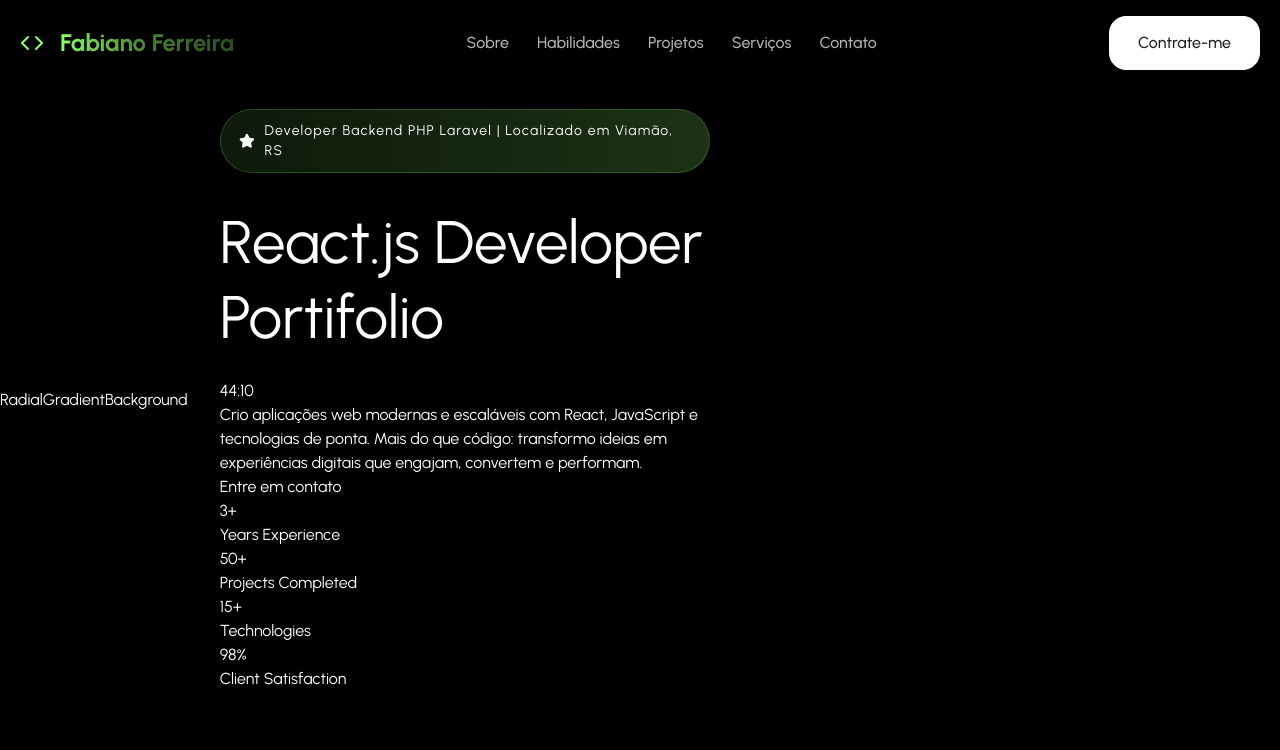
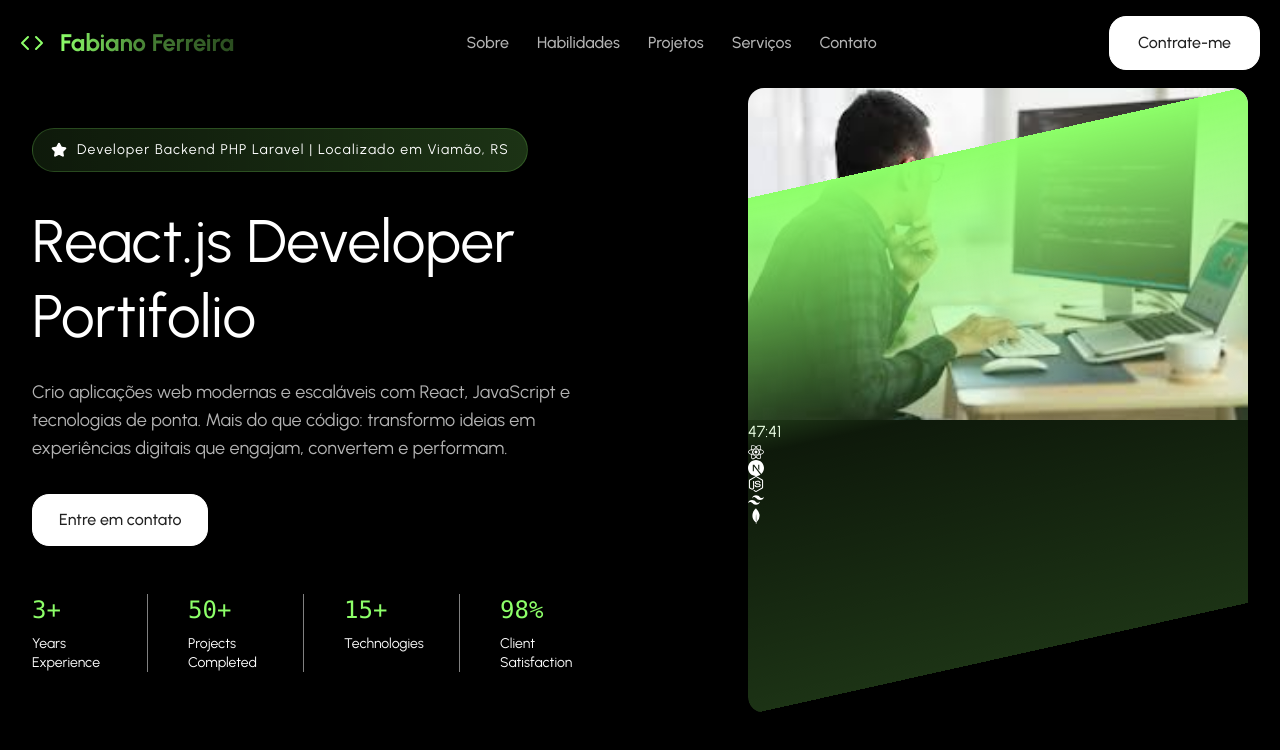
Before and after one commit to fabianofforte/react-de-portifolio, a React (Vite) app: page / in a window 1280 px wide. Shown: the top 750 px of the page. Built offline with nearby package versions, Linux system fonts and the light colour scheme.

Commit message:
commit tailwindcss

```diff
--- a/src/App.jsx
+++ b/src/App.jsx
@@ -4,7 +4,7 @@
 
 const App = () => {
   return(
-    <div className="min-h-screen bg-black">
+    <div className="min-h-screen bg-black pb-[100vh]">
       <Navbar />
       <main>
         <Hero />
--- a/src/components/sections/Hero.jsx
+++ b/src/components/sections/Hero.jsx
@@ -15,11 +15,11 @@
 const Hero = () => {
   return (
     <section className="relative min-h-screen flex items-center overflow-hidden bg-black">
-      <RadialGradientBackground variant="hero" />
+      {/*<RadialGradientBackground variant="hero" />*/}
       {/* Contant Container */}
       <div className="relative z-10 max-w-7xl mx-auto px-4 sm:px-6 lg:px-8 py-20 w-full">
         <div className="grid grid-cols-1 lg:grid-cols-2 gap-12 items-center">
-          {/* Left Column - Contnt */}
+          {/* Left Column - Content */}
           <div className="text-left">
             <FadeIn delay={0}>
               <div className="inline-flex items-center gap-2.5 px-[18px] py-[11px] mb-8 bg-linear-to-r from-primary/10 via-primary/15 to-primary/20 border border-primary/20 rounded-full">
@@ -32,31 +32,68 @@
             <FadeIn delay={100}>
               <h1 className="text-4xl md:text-5xl lg:text-6xl font-normal text-white mb-6 leading-tight">React.js Developer Portifolio</h1>
             </FadeIn>
-
-            44:10
             <FadeIn delay={200}>
-              <p className="">
+              <p className="text-lg text-white/70 max-w-[550px] mb-8">
                 Crio aplicações web modernas e escaláveis com React, JavaScript
                 e tecnologias de ponta. Mais do que código: transformo ideias em
                 experiências digitais que engajam, convertem e performam.
               </p>
             </FadeIn>
             <FadeIn delay={300}>
-              <button onClick={() => scrollToSection("contact")} className="">
-                <div className="">Entre em contato</div>
+              <button onClick={() => scrollToSection("contact")} className="inline-flex items-center gap-0 mb-12 group">
+                <div className="relative z-10 bg-white text-[#212121] rounded-[17px] px-[26px] py-[13px] text-base font-medium border border-white">Entre em contato</div>
               </button>
             </FadeIn>
             <FadeIn delay={400}>
-              <div className="">
+              <div className="grid grid-cols-2 md:grid-cols-4 gap-10 max-w-full">
                 {STATS.map((stat, index) => (
-                  <div key={index} className="">
-                    <div className="">{stat.value}</div>
-                    <p className="">{stat.label}</p>
+                  <div key={index} className="text-left border-r border-white/50 pr-10 last:border-r-0">
+                    <div className="text-2xl font-normal text-primary mb-[8px] font-mono">{stat.value}</div>
+                    <p className="text-sm text-white leading-snug">{stat.label}</p>
                   </div>
                 ))}
               </div>
             </FadeIn>
           </div>
+          {/* Right Colum - Developer Image */}
+          <FadeIn delay={200}>
+            <div className="relative">
+                <div className="relative overflow-hidden rounded-2xl aspect-4/5 max-w-[500px] ml-auto group">
+                  <div className="absolute inset-0 rounded-2xl overflow-hidden">
+                    <div className="absolute inset-[-2px] bg-linear-to-r from-primary/20 via-primary/10 to-primary animate-spin-slow rounded-2xl">
+
+                    </div>
+                  </div>
+                  {/* Image Container */}
+                  <div className="">
+                    <img src="/images.jpg" alt="developer at work" className="w-full h-full object-cover" />
+                  </div>
+                  47:41
+                  {/* Technology Logos */}
+                  <div className="">
+                    <FadeIn delay={500}>
+                      <div className="">
+                        <div className="">
+                          <SiReact className=""/>
+                        </div>
+                        <div className="">
+                          <SiNextdotjs className="" />
+                        </div>
+                        <div className="">
+                          <SiNodedotjs className="" />
+                        </div>
+                        <div className="">
+                          <SiTailwindcss className="" />
+                        </div>
+                        <div className="">
+                          <SiMongodb className="" />
+                        </div>
+                      </div>
+                    </FadeIn>
+                  </div>
+                </div>
+            </div>
+          </FadeIn>
         </div>
       </div>
     </section>
```
Also changed, not shown: public/images.jpg (added).
